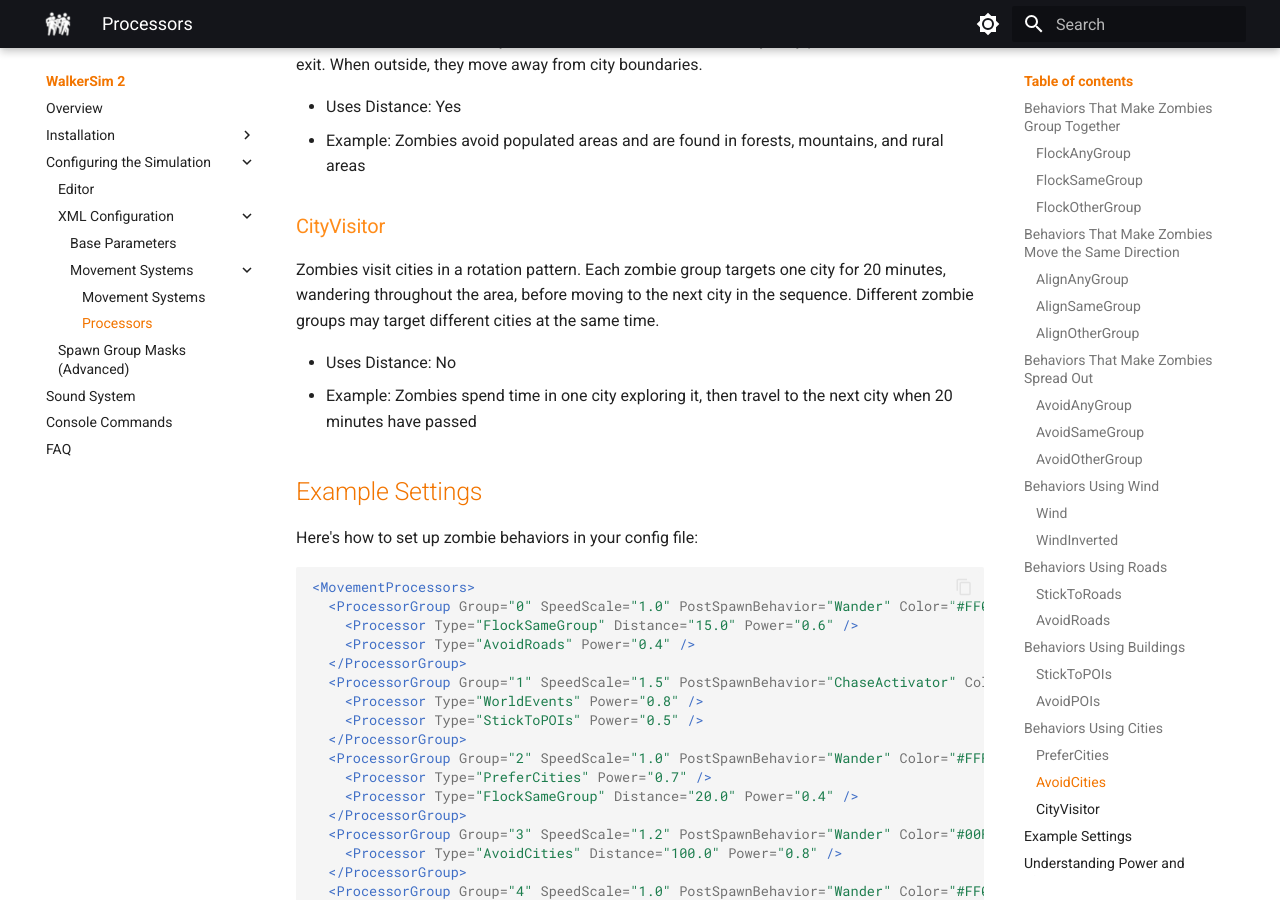
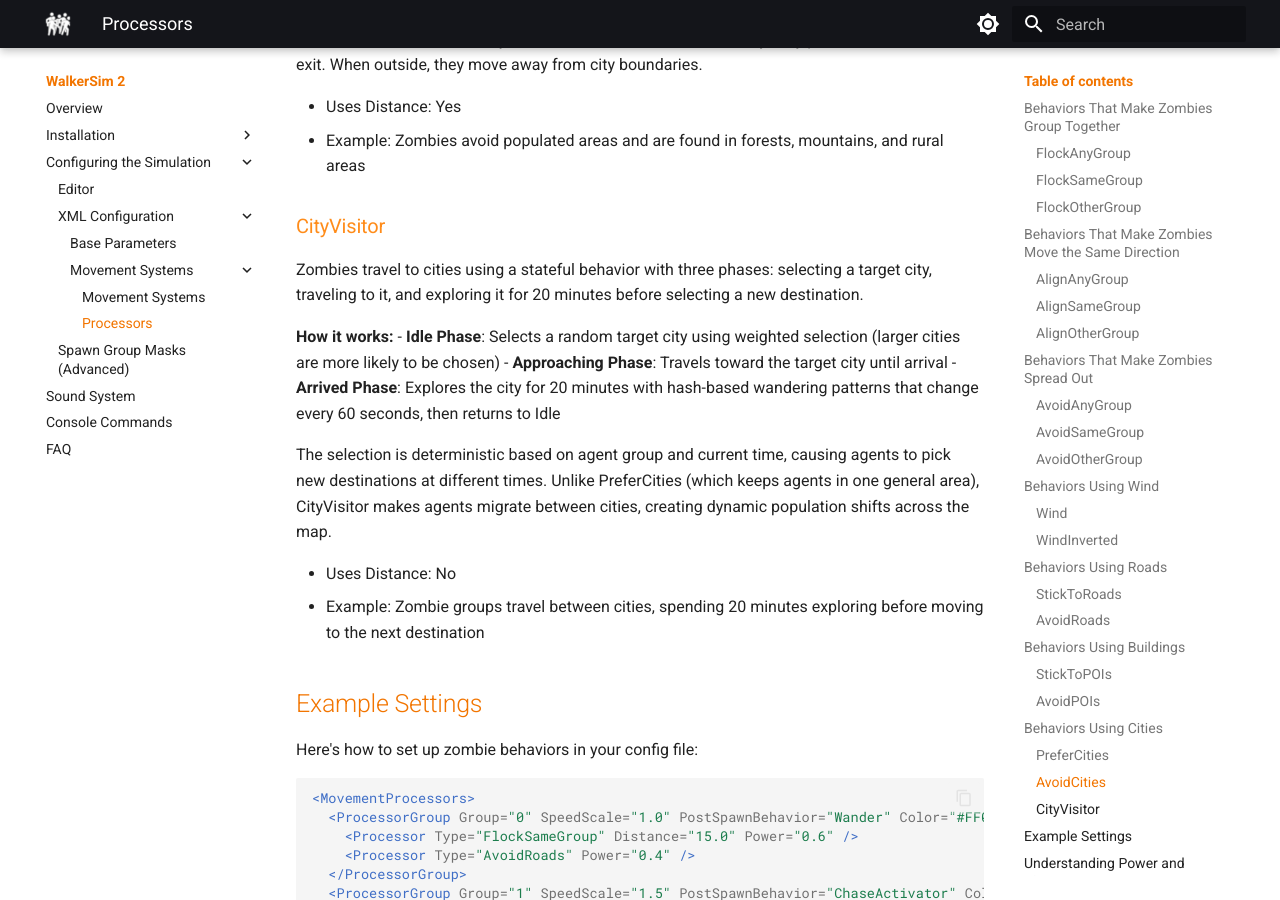
Before and after one commit to ZehMatt/7dtd-WalkerSim2, an MkDocs documentation site: the page built from Docs/configuring/configuration/processors.md, in a window 1280 px wide and 900 px high, scrolled down 3621 px. Built offline with MkDocs 1.6.1 and Material for MkDocs 9.7.7, drawn with Linux system fonts in a browser that asks for light colours.

Commit message:
Update the documentation

```diff
--- a/Docs/configuring/configuration/processors.md
+++ b/Docs/configuring/configuration/processors.md
@@ -119,10 +119,17 @@ Zombies avoid cities and stay in the wilderness. When inside a city, they push t
 - Example: Zombies avoid populated areas and are found in forests, mountains, and rural areas
 
 ### CityVisitor
-Zombies visit cities in a rotation pattern. Each zombie group targets one city for 20 minutes, wandering throughout the area, before moving to the next city in the sequence. Different zombie groups may target different cities at the same time.
+Zombies travel to cities using a stateful behavior with three phases: selecting a target city, traveling to it, and exploring it for 20 minutes before selecting a new destination.
+
+**How it works:**
+- **Idle Phase**: Selects a random target city using weighted selection (larger cities are more likely to be chosen)
+- **Approaching Phase**: Travels toward the target city until arrival
+- **Arrived Phase**: Explores the city for 20 minutes with hash-based wandering patterns that change every 60 seconds, then returns to Idle
+
+The selection is deterministic based on agent group and current time, causing agents to pick new destinations at different times. Unlike PreferCities (which keeps agents in one general area), CityVisitor makes agents migrate between cities, creating dynamic population shifts across the map.
 
 - Uses Distance: No
-- Example: Zombies spend time in one city exploring it, then travel to the next city when 20 minutes have passed
+- Example: Zombie groups travel between cities, spending 20 minutes exploring before moving to the next destination
 
 ## Example Settings
 
```
